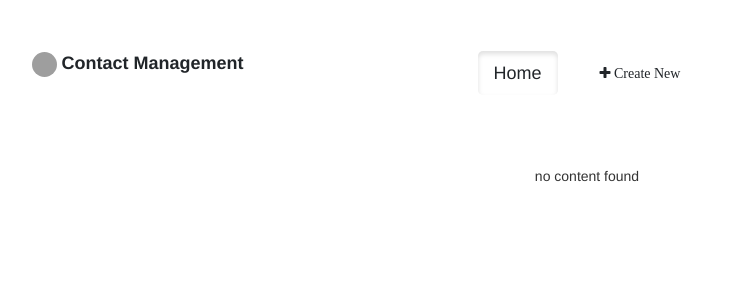
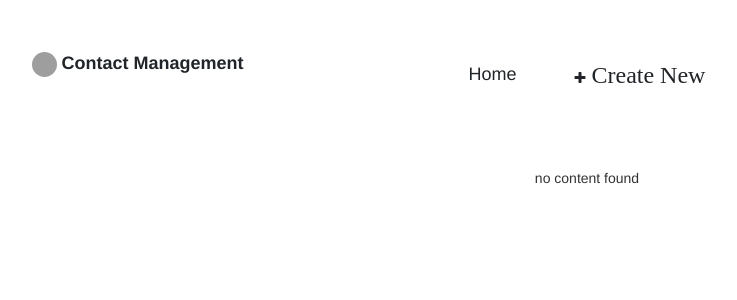
Before and after one commit to ahasanular/contact_list, a Django app: template templates/layout/base.html in a window 1280 px wide. Shown: the top 300 px of the page, without its empty margins (53-790 px from the left). Run offline with Django 4.2, Linux system fonts and the light colour scheme; the template is opened without the code that fills it, so the values that code supplies are empty; some libraries are stand-ins or nearby versions; grey boxes are pictures that could not be loaded.

Commit message:
edited header

```diff
--- a/templates/layout/header.html
+++ b/templates/layout/header.html
@@ -3,11 +3,11 @@
 <div id="topnav" class="mt-5 topnav row mx-auto" style="max-width: 100%;">
 
     <div style="text-align: left;" class="col">
-        <a id="logo" class="m-3 btn btn-lg" href="/" onmouseover="this.style.backgroundColor='#c3c7cb';" onmouseout="this.style.backgroundColor='#e0e5eb';" ><img src="null" alt="LOGO" class="rounded-circle" height="25" width="25"><strong> Contact Management</strong></a>
+        <a id="logo" class="m-3 btn btn-lg" href="/" onmouseover="this.style.backgroundColor='#c3c7cb';" onmouseout="this.style.backgroundColor='white';" ><img src="null" alt="LOGO" class="rounded-circle" height="25" width="25"><strong> Contact Management</strong></a>
     </div>
     <div style="text-align: center;" class="col m-3">
-        <a id="home" class="m-3 btn neuEffect btn-lg active" href="/">Home</a>
-        <a id="add_new_contact" class="m-3 btn neuEffect btn-lg fa fa-plus" href="/addcontact/"> Create New</a>
+        <a id="home" class="m-3 btn neuEffect btn-lg" href="/">Home</a>
+        <a id="add_new_contact" class="m-3 fa fa-plus btn neuEffect btn-lg" href="/addcontact/"><strong class="h3"> Create New</strong></a>
     </div>
     <div style="text-align: right" class="col">
 <!--        sign in / sign up / sign out will added here-->
```
